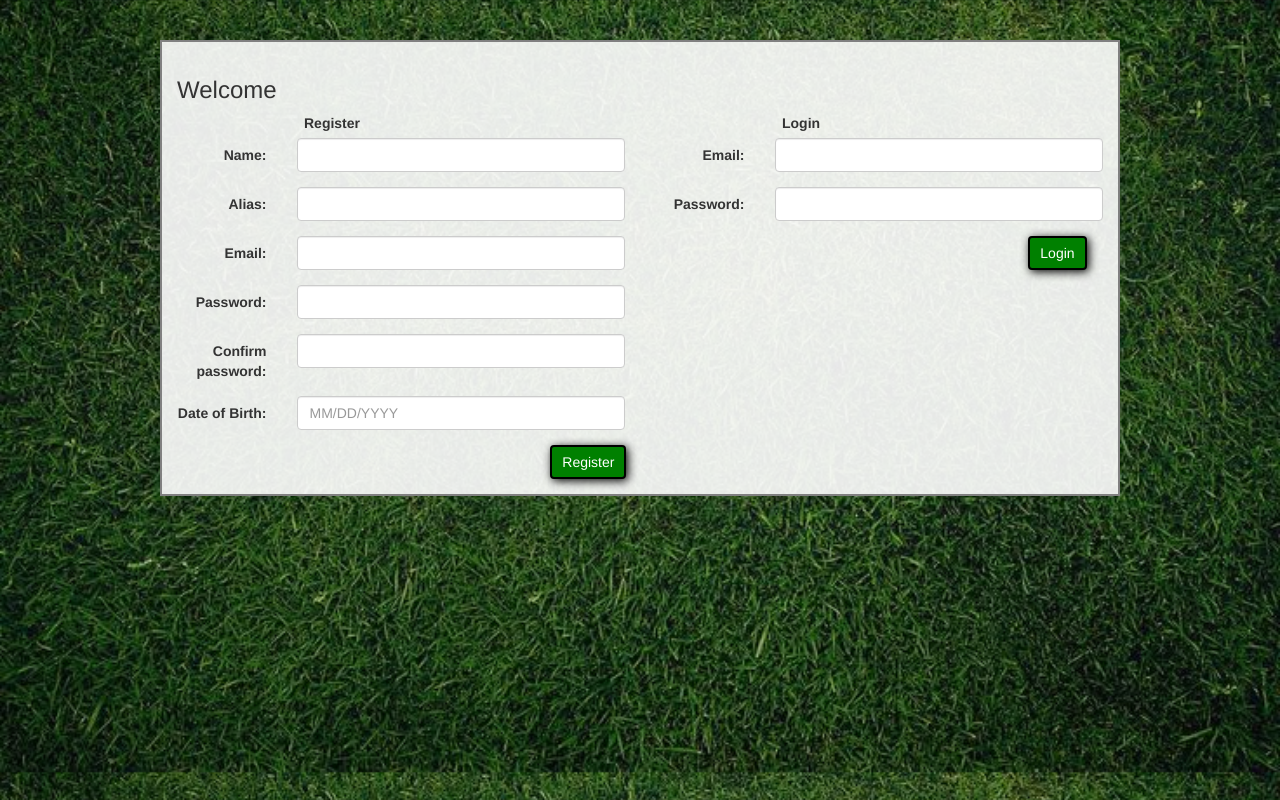
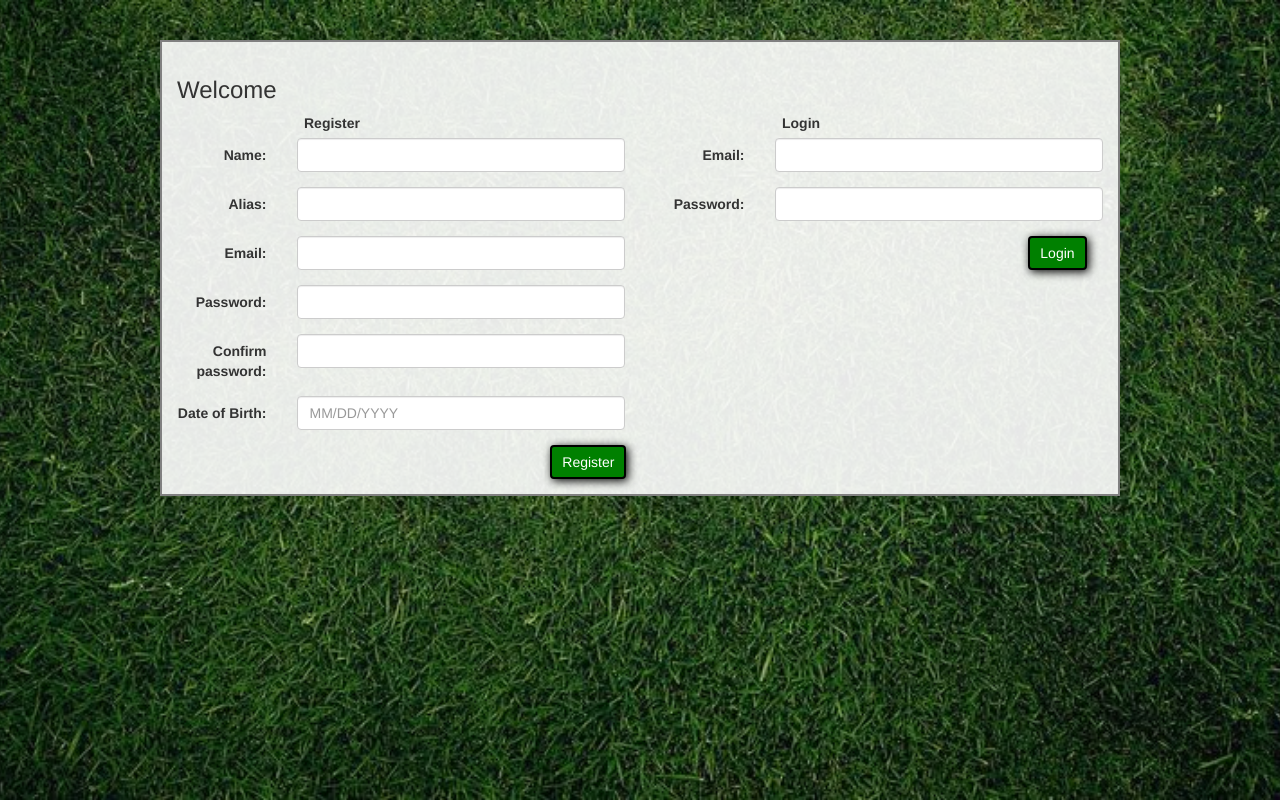
Before and after one commit to Jcareergoals/poke_application, a CodeIgniter app: page /index.php/users/index in a window 1280 px wide. Run offline with CodeIgniter, Linux system fonts and the light colour scheme; some libraries are stand-ins or nearby versions.

Commit message:
centered background image

```diff
--- a/application/views/main.php
+++ b/application/views/main.php
@@ -3,21 +3,19 @@
 <head>
 	<title>Login/Registration</title>
 	<meta charset="UTF-8">
+	<meta name='viewport' content='width=device-width, initial-scale=1'>
 	<!-- Latest compiled and minified CSS -->
 	<link rel="stylesheet" href="https://maxcdn.bootstrapcdn.com/bootstrap/3.3.6/css/bootstrap.min.css"
 	integrity="sha384-1q8mTJOASx8j1Au+a5WDVnPi2lkFfwwEAa8hDDdjZlpLegxhjVME1fgjWPGmkzs7" crossorigin="anonymous">
-
 	<!-- Optional theme -->
 	<link rel="stylesheet" href="https://maxcdn.bootstrapcdn.com/bootstrap/3.3.6/css/bootstrap-theme.min.css"
 	integrity="sha384-fLW2N01lMqjakBkx3l/M9EahuwpSfeNvV63J5ezn3uZzapT0u7EYsXMjQV+0En5r" crossorigin="anonymous">
-
 	<!-- Latest compiled and minified JavaScript -->
 	<script src="https://maxcdn.bootstrapcdn.com/bootstrap/3.3.6/js/bootstrap.min.js"
 	integrity="sha384-0mSbJDEHialfmuBBQP6A4Qrprq5OVfW37PRR3j5ELqxss1yVqOtnepnHVP9aJ7xS" crossorigin="anonymous"></script>
-
+	<!-- JQuery CDN -->
+	<script src="https://ajax.googleapis.com/ajax/libs/jquery/1.12.0/jquery.min.js"></script>
 	<!-- JQuery UI Library -->
-	<script src="https://ajax.googleapis.com/ajax/libs/jquery/1.12.0/jquery.min.js"></script>
-
 	<link rel="stylesheet" href="https://ajax.googleapis.com/ajax/libs/jqueryui/1.11.4/themes/flick/jquery-ui.css">
  	<script src="https://ajax.googleapis.com/ajax/libs/jqueryui/1.11.4/jquery-ui.min.js"></script>
 	<script type="text/javascript">
@@ -30,7 +28,10 @@
 		<? $x = rand(1,6);?>
 		body {
 			background-color: rgb(245,245,245);
-			background-image: url("/assets/images/img<? echo $x;?>.jpg");
+			background: url("/assets/images/img<? echo $x;?>.jpg") no-repeat center center fixed;
+			-webkit-background-size: cover;
+			-moz-background-size: cover;
+			-o-background-size: cover;
 			background-size: cover;
 		}
 	</style>
```
